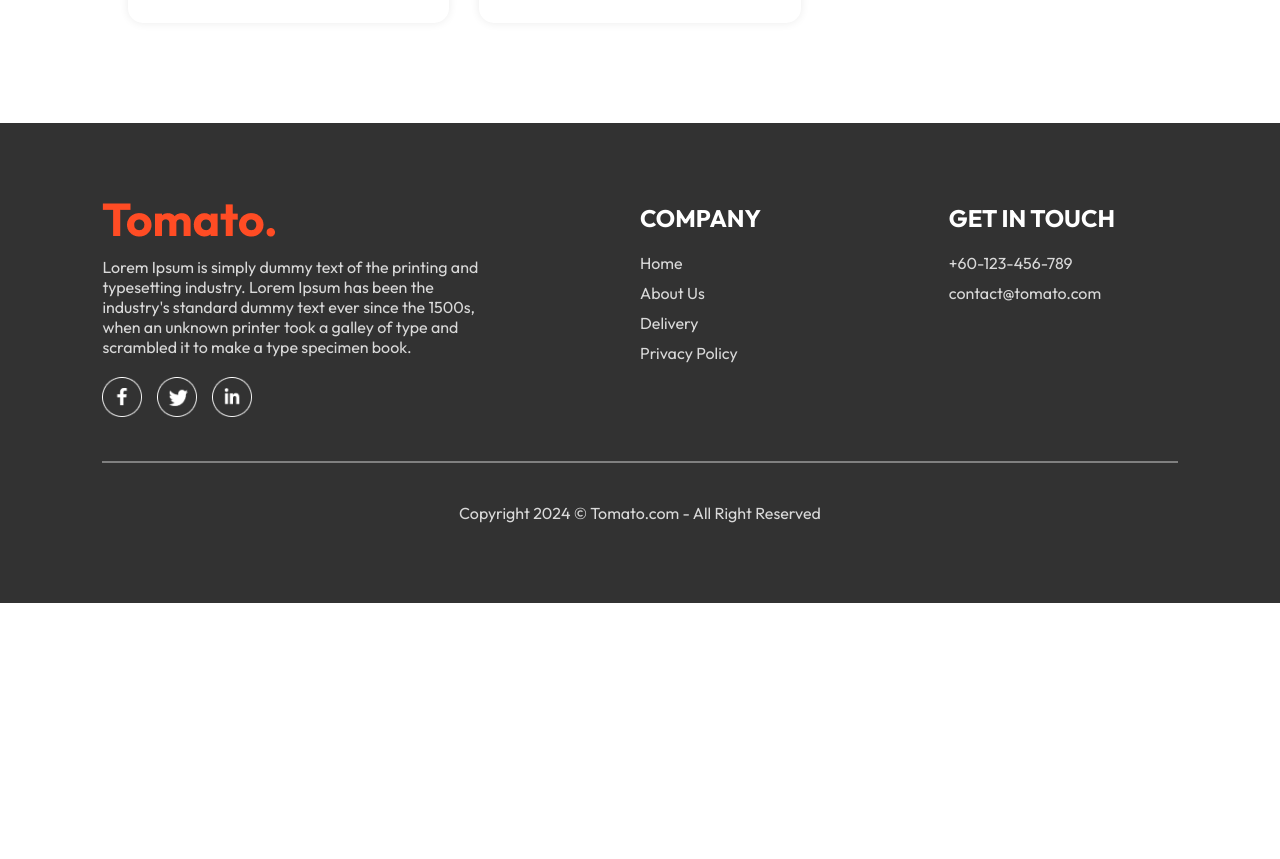
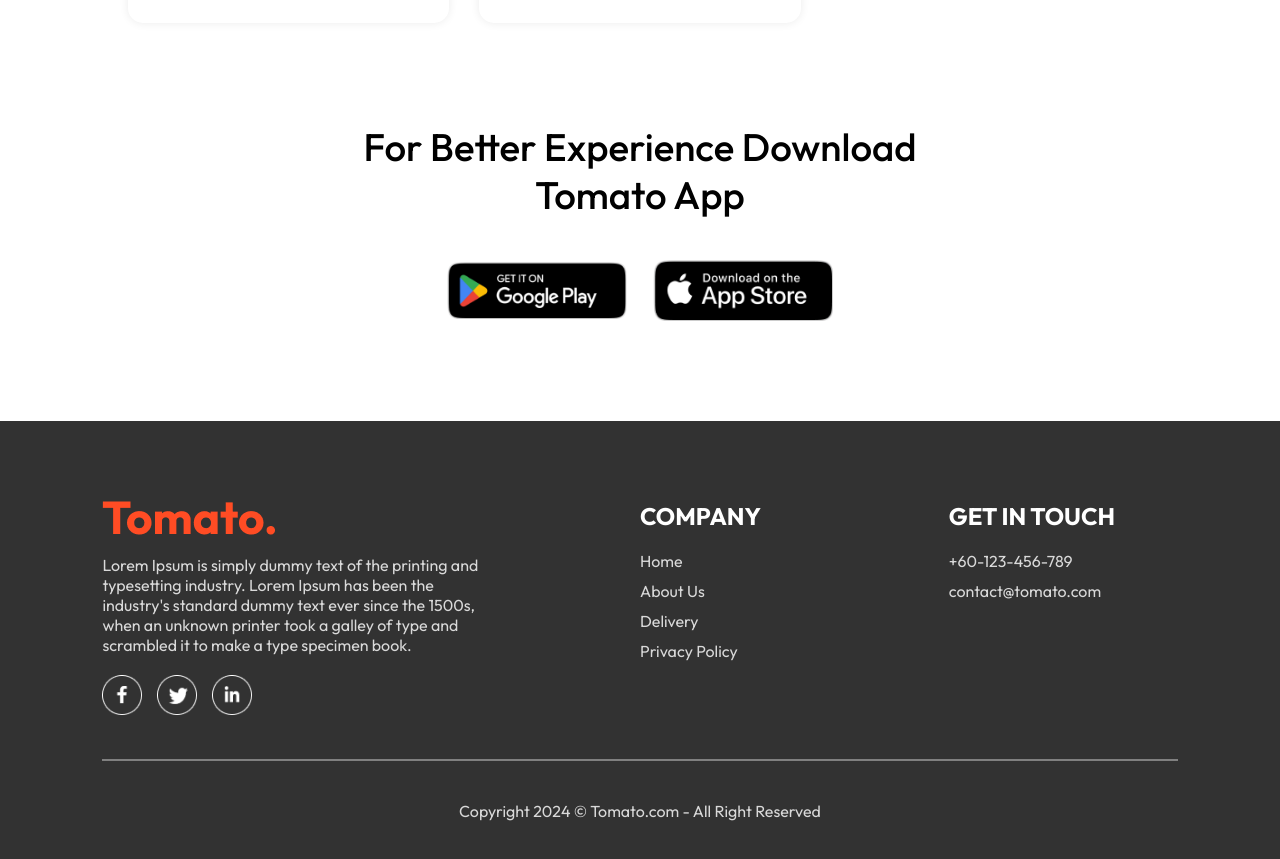
Before and after one commit to aliffashraff/Fullstack-MERN-Projects, a React (Vite) app in the folder Food-Delivery-Web-App/frontend/: page / in a window 1280 px wide. Shown: the part 5960-6819 px from the top of the page. Before the commit the page ends 6563 px from the top, so only its background shows below. Built offline with nearby package versions, Linux system fonts and the light colour scheme.

Commit message:
create and style AppDownload component and mount it in home page

```diff
--- /dev/null
+++ b/Food-Delivery-Web-App/frontend/src/components/AppDownload/AppDownload.css
@@ -0,0 +1,26 @@
+.app-download {
+  margin: 100px auto auto auto;
+  font-size: max(3vw, 20px);
+  text-align: center;
+  font-weight: 500;
+}
+
+.app-download-platforms {
+  margin-top: 40px;
+  display: flex;
+  justify-content: center;
+  align-items: center;
+  gap: max(2vw, 10px);
+}
+
+.app-download-platforms img {
+  width: max(30vw, 120px);
+  max-width: 180px;
+  transition: 0.5s;
+  cursor: pointer;
+}
+
+.app-download-platforms img:hover {
+  /* increase the size by  1.05*/
+  transform: scale(1.05);
+}
--- /dev/null
+++ b/Food-Delivery-Web-App/frontend/src/components/AppDownload/AppDownload.jsx
@@ -0,0 +1,20 @@
+import { assets } from '../../assets/assets';
+import './AppDownload.css';
+
+const AppDownload = () => {
+  return (
+    <div className="app-download" id="app-download">
+      <p>
+        For Better Experience Download
+        <br />
+        Tomato App
+      </p>
+      <div className="app-download-platforms">
+        <img src={assets.play_store} alt="" />
+        <img src={assets.app_store} alt="" />
+      </div>
+    </div>
+  );
+};
+
+export default AppDownload;
--- a/Food-Delivery-Web-App/frontend/src/pages/Home/Home.jsx
+++ b/Food-Delivery-Web-App/frontend/src/pages/Home/Home.jsx
@@ -1,3 +1,4 @@
+import AppDownload from '../../components/AppDownload/AppDownload';
 import ExploreMenu from '../../components/ExploreMenu/ExploreMenu';
 import FoodDisplay from '../../components/FoodDisplay/FoodDisplay';
 import Header from '../../components/Header/Header';
@@ -12,6 +13,7 @@
       <Header />
       <ExploreMenu category={category} setCategory={setCategory} />
       <FoodDisplay category={category} />
+      <AppDownload />
     </div>
   );
 };
```
